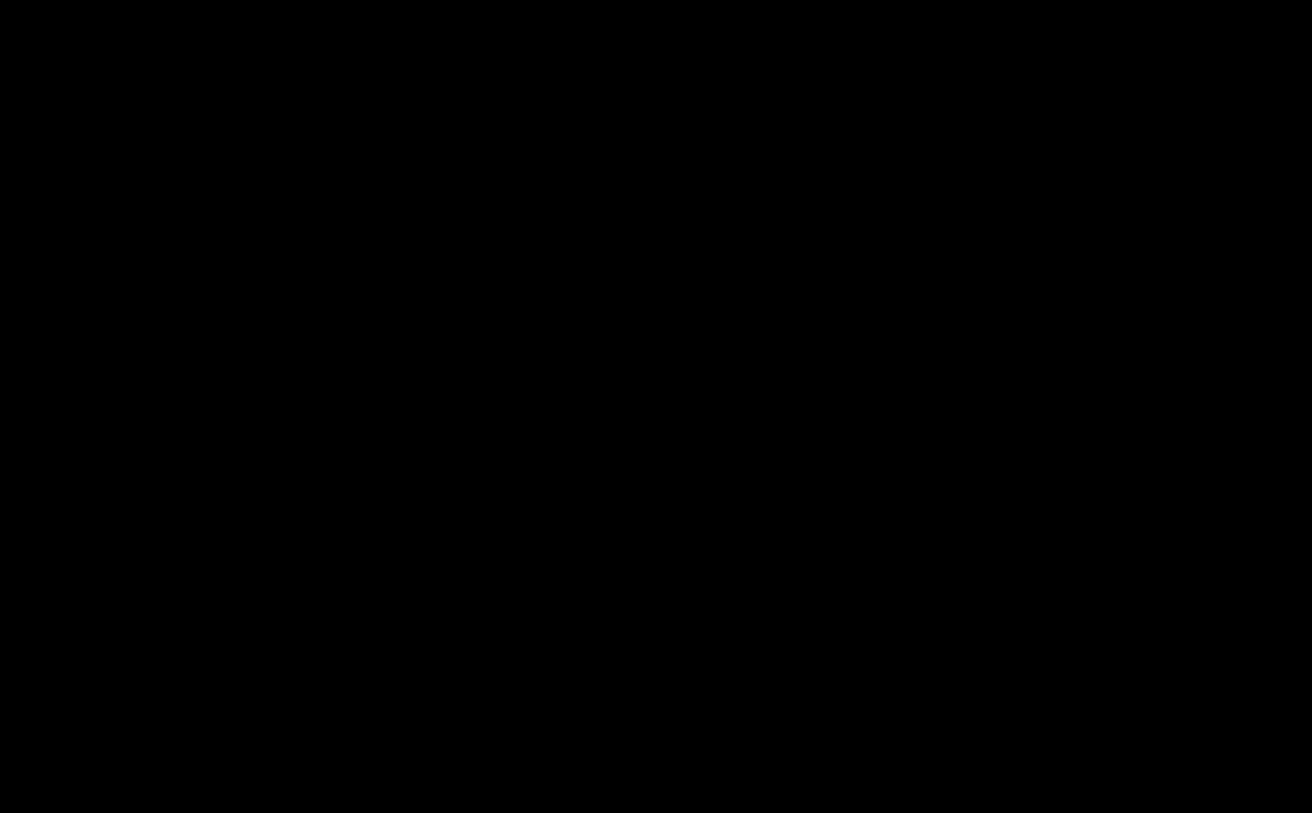
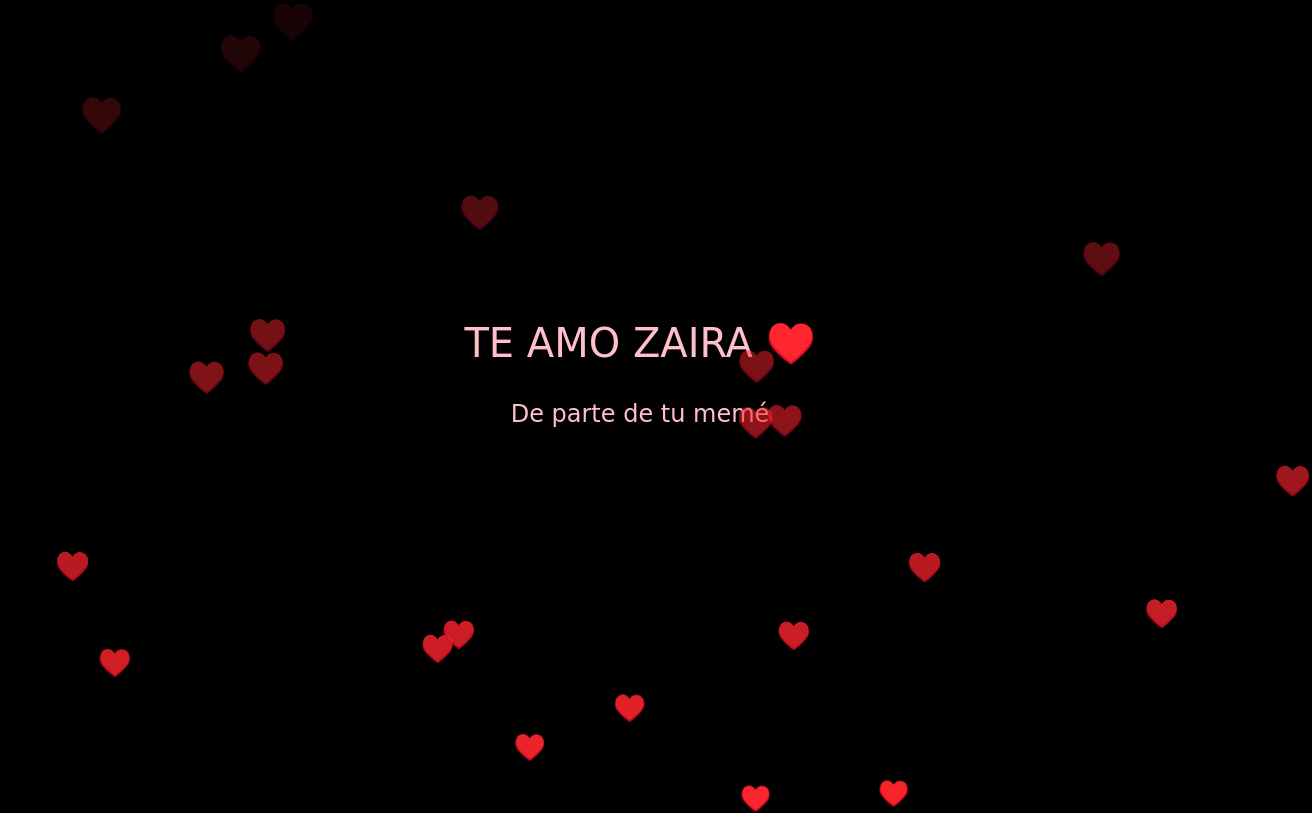
Before and after one commit to Spiderman0910/-TE-AMO-CHAI-, a plain HTML site: page index.html in a window 1280 px wide. Shown: the whole page, 1312 px wide, since content can reach past the window. Drawn offline with Linux system fonts and the light colour scheme.

Commit message:
index.html
index.html

```diff
--- a/index.html
+++ b/index.html
@@ -1,58 +1,101 @@
 <!DOCTYPE html>
 <html lang="es">
 <head>
-  <meta charset="UTF-8">
+  <meta charset="UTF-8" />
   <title>Te Amo Zaira ♥️</title>
   <style>
     body {
       margin: 0;
-      background-color: black;
-      height: 100vh;
+      background: black;
       overflow: hidden;
-      cursor: pointer;
     }
-
+    .corazon, .mensaje-toque {
+      position: absolute;
+      color: pink;
+      font-size: 25px;
+      animation: flotar 5s linear infinite;
+      pointer-events: none;
+    }
+    .mensaje-toque {
+      font-size: 20px;
+      animation: aparecer 2s ease-out forwards;
+    }
     .mensaje {
       position: absolute;
-      color: white;
-      font-size: 30px;
-      font-family: Arial, sans-serif;
-      animation: explotar 1s ease-out forwards;
-      pointer-events: none;
+      top: 40%;
+      width: 100%;
+      text-align: center;
+      font-size: 40px;
+      color: pink;
+      font-family: cursive;
     }
-
-    @keyframes explotar {
+    .submensaje {
+      position: absolute;
+      top: 50%;
+      width: 100%;
+      text-align: center;
+      font-size: 24px;
+      color: pink;
+      font-family: cursive;
+    }
+    @keyframes flotar {
       0% {
-        transform: scale(0.5);
-        opacity: 0;
-      }
-      50% {
-        transform: scale(1.5);
+        transform: translateY(100vh) scale(1);
         opacity: 1;
       }
       100% {
+        transform: translateY(-10vh) scale(1.5);
+        opacity: 0;
+      }
+    }
+    @keyframes aparecer {
+      0% {
         transform: scale(1);
+        opacity: 1;
+      }
+      100% {
+        transform: translateY(-40px) scale(1.2);
         opacity: 0;
       }
     }
   </style>
 </head>
 <body>
+  <div class="mensaje">TE AMO ZAIRA ♥️</div>
+  <div class="submensaje">De parte de tu memé</div>
 
-<script>
-  document.body.addEventListener("click", function(e) {
-    const mensaje = document.createElement("div");
-    mensaje.className = "mensaje";
-    mensaje.innerText = "TE AMO ZAIRA ♥️";
-    mensaje.style.left = `${e.clientX - 100}px`;
-    mensaje.style.top = `${e.clientY - 20}px`;
-    document.body.appendChild(mensaje);
+  <script>
+    // Corazones flotando
+    const crearCorazon = () => {
+      const corazon = document.createElement("div");
+      corazon.classList.add("corazon");
+      corazon.innerText = "♥️";
+      corazon.style.left = Math.random() * 100 + "vw";
+      corazon.style.animationDuration = (Math.random() * 3 + 2) + "s";
+      document.body.appendChild(corazon);
+      setTimeout(() => corazon.remove(), 5000);
+    };
+    setInterval(crearCorazon, 200);
 
-    setTimeout(() => {
-      mensaje.remove();
-    }, 1000);
-  });
-</script>
+    // Mensaje al tocar la pantalla
+    const mostrarMensaje = (x, y) => {
+      const msg = document.createElement("div");
+      msg.classList.add("mensaje-toque");
+      msg.innerText = "TE AMO ZAIRA ♥️";
+      msg.style.left = x + "px";
+      msg.style.top = y + "px";
+      document.body.appendChild(msg);
+      setTimeout(() => msg.remove(), 2000);
+    };
 
+    document.addEventListener("click", e => {
+      mostrarMensaje(e.clientX, e.clientY);
+    });
+
+    document.addEventListener("touchstart", e => {
+      const touch = e.touches[0];
+      mostrarMensaje(touch.clientX, touch.clientY);
+    });
+  </script>
 </body>
 </html>
```
